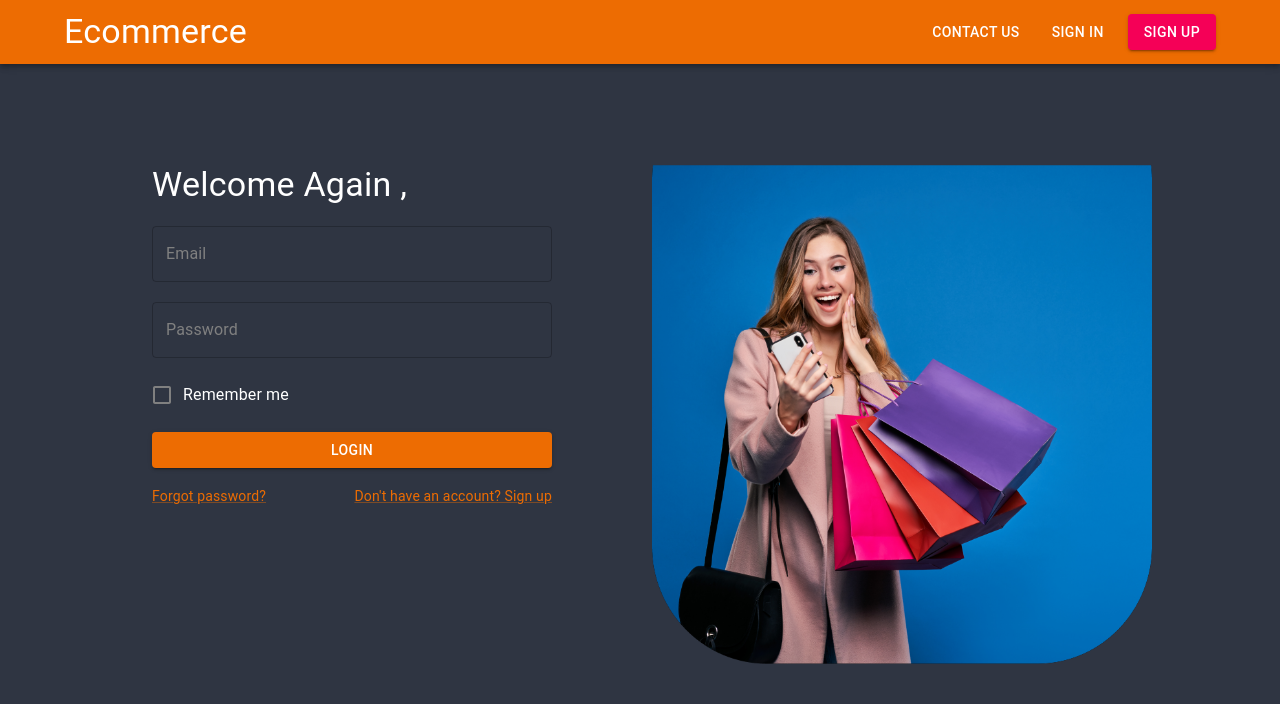
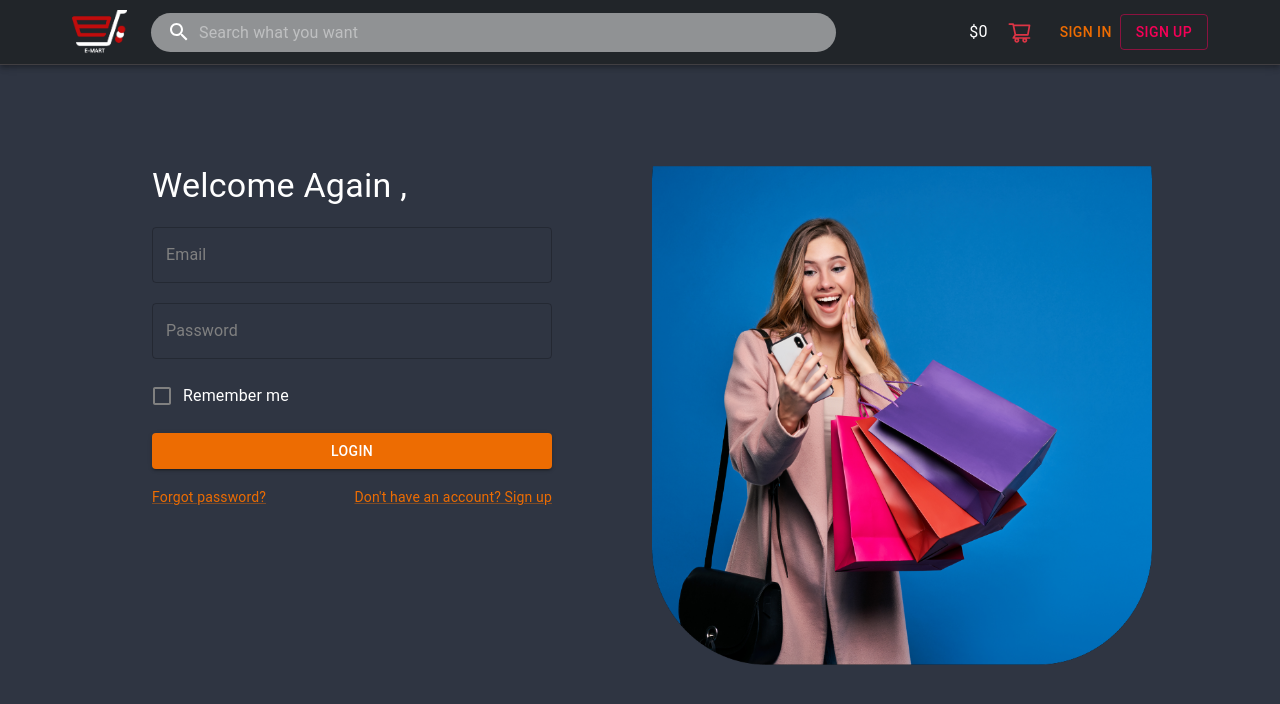
Before and after one commit to Emart-Ecommerce-Sem4/E-Mart-Frontend, a React (Create React App) app: page /signin in a window 1280 px wide. Shown: the top 704 px of the page. Built offline with nearby package versions, Linux system fonts and the light colour scheme.

Commit message:
Few issues fixed

```diff
--- a/src/components/NavBar/index.jsx
+++ b/src/components/NavBar/index.jsx
@@ -2,7 +2,7 @@ import React, { useState } from 'react';
 import { AiOutlineShoppingCart } from 'react-icons/ai';
 import { styled, alpha } from '@mui/material/styles';
 import { useSelector, useDispatch } from 'react-redux';
-import { useNavigate } from 'react-router-dom';
+import { useNavigate, useLocation } from 'react-router-dom';
 import AppBar from '@mui/material/AppBar';
 import Badge from '@mui/material/Badge';
 import Box from '@mui/material/Box';
@@ -58,7 +58,7 @@ const StyledInputBase = styled(InputBase)(({ theme }) => ({
 
 export default function NavBar(props) {
   const { searchedText, setSearchedText } = props;
-
+  const location = useLocation();
   const dispatch = useDispatch();
   const cart = useSelector((state) => state?.cart);
   const user = useSelector((state) => state?.user);
@@ -156,7 +156,7 @@ export default function NavBar(props) {
             style={{ cursor: 'pointer' }}
             onClick={() => navigate('/')}
           >
-            <img src="./images/logo.png" alt="productImage" width={55}  />
+            <img src="./images/logo.png" alt="productImage" width={55} />
           </Typography>
 
           <Search>
@@ -168,6 +168,11 @@ export default function NavBar(props) {
               inputProps={{ 'aria-label': 'search' }}
               value={searchedText}
               onChange={(event) => {
+                if (event.target.value) {
+                  if (location.pathname !== '/') {
+                    navigate('/');
+                  }
+                }
                 setSearchedText(event.target.value);
               }}
             />
--- a/src/pages/signIn/index.jsx
+++ b/src/pages/signIn/index.jsx
@@ -25,6 +25,7 @@ import {
   setAuthorizationKey,
   setUserObjectInLocal,
 } from '../../utils/localStorageHelper';
+import NavBar from '../../components/NavBar';
 
 const validationSchema = Yup.object().shape({
   email: Yup.string().email().required().label('Email'),
@@ -106,7 +107,7 @@ export default function SignIn() {
             <div style={{ minHeight: '100vh' }}>
               <CssBaseline />
               <div>
-                <SignNavBar />
+                <NavBar />
               </div>
               <div>
                 <div>
--- a/src/pages/signup/index.jsx
+++ b/src/pages/signup/index.jsx
@@ -25,6 +25,7 @@ import {
   setUserObjectInLocal,
 } from '../../utils/localStorageHelper';
 import { loggingRequest } from '../../reducers/modules/user';
+import NavBar from '../../components/NavBar';
 
 const validationSchemaOne = Yup.object().shape({
   firstName: Yup.string().required().label('First Name'),
@@ -419,7 +420,7 @@ export default function SignUp() {
         type={errorMessage.type}
         message={errorMessage.message}
       />
-      <SignNavBar />
+      <NavBar />
       <HeightBox height={20} />
       <div>
         <Stack
```
